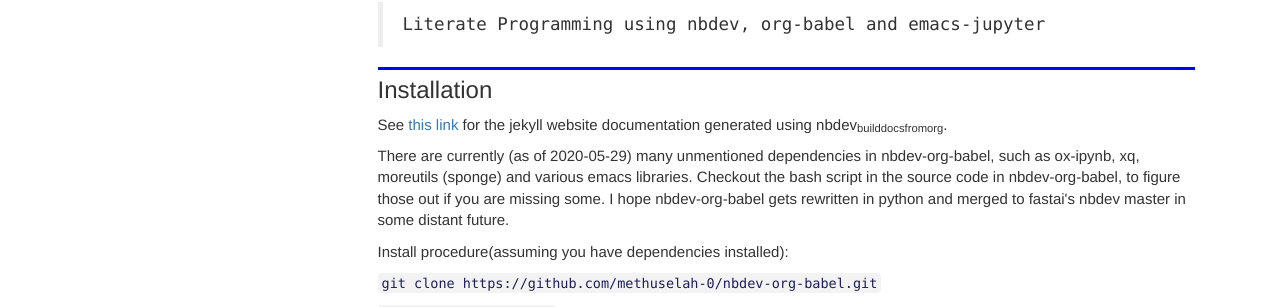
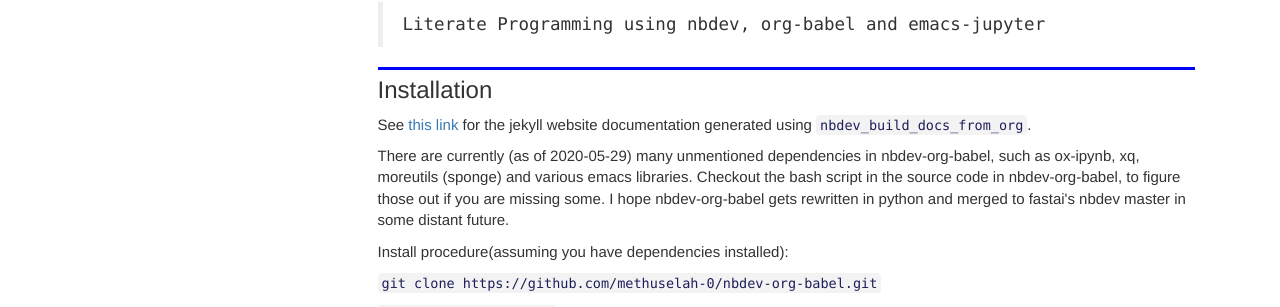
Before and after one commit to methuselah-0/nbdev-org-babel-example, a Jekyll site: the page built from docs/index.html, in a window 1280 px wide. Shown: the part 336-643 px from the top of the page. Built offline with Jekyll 4.4.1, drawn with Linux system fonts in a browser that asks for light colours; nearby versions of some CDN libraries; comment, search, counter and statistics services are not loaded.

Commit message:
formatting fix for previous commit

```diff
--- a/docs/index.html
+++ b/docs/index.html
@@ -44,7 +44,7 @@
 <div class="cell border-box-sizing text_cell rendered"><div class="inner_cell">
 <div class="text_cell_render border-box-sizing rendered_html">
 <p>See <a href="https://methuselah-0.github.io/nbdev-org-babel-example//">this link</a> for the jekyll website documentation generated using
-nbdev<sub>build</sub><sub>docs</sub><sub>from</sub><sub>org</sub>.</p>
+<code>nbdev_build_docs_from_org</code>.</p>
 <p>There are currently (as of 2020-05-29) many unmentioned dependencies
 in nbdev-org-babel, such as ox-ipynb, xq, moreutils (sponge) and
 various emacs libraries. Checkout the bash script in the source code
--- a/nbs/index.org
+++ b/nbs/index.org
@@ -49,7 +49,7 @@
 * Installation
 
 See [[https://methuselah-0.github.io/nbdev-org-babel-example//][this link]] for the jekyll website documentation generated using
-nbdev_build_docs_from_org.
+~nbdev_build_docs_from_org~.
 
 There are currently (as of 2020-05-29) many unmentioned dependencies
 in nbdev-org-babel, such as ox-ipynb, xq, moreutils (sponge) and
```
Also changed, not shown: README.md, 1 other file.
